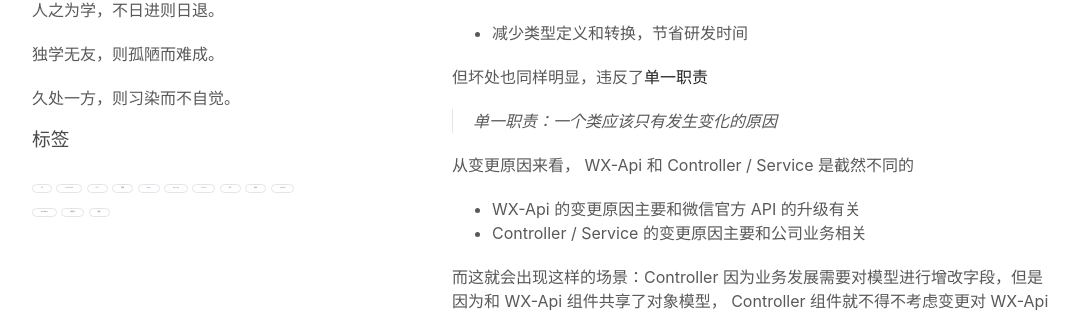
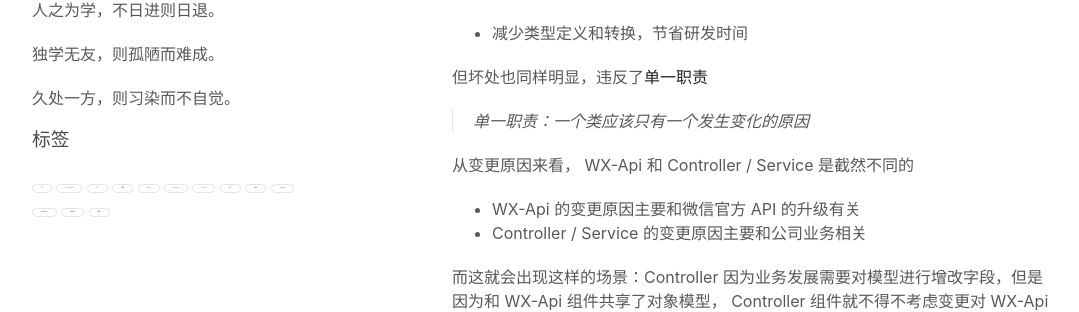
Before and after one commit to vran-dev/vran-dev.github.io, a Jekyll site: the page built from _articles/xingren-wx-service-refactor/wx-service-refactor.md, in a window 1280 px wide and 900 px high, scrolled down 2953 px. Shown: the part 149-461 px from the top of the window, without its empty margins (98-1177 px from the left). Built offline with Jekyll 4.4.1, drawn with Linux system fonts in a browser that asks for light colours; comment, search, counter and statistics services are not loaded.

Commit message:
article: update content

```diff
--- a/_articles/xingren-wx-service-refactor/wx-service-refactor.md
+++ b/_articles/xingren-wx-service-refactor/wx-service-refactor.md
@@ -75,7 +75,7 @@ PS：虽然你看它不顺眼，但是它就是能运行
 
 但坏处也同样明显，违反了**单一职责**
 
-> 单一职责：一个类应该只有发生变化的原因
+> 单一职责：一个类应该只有一个发生变化的原因
 
 从变更原因来看， WX-Api 和 Controller / Service 是截然不同的
 
```
